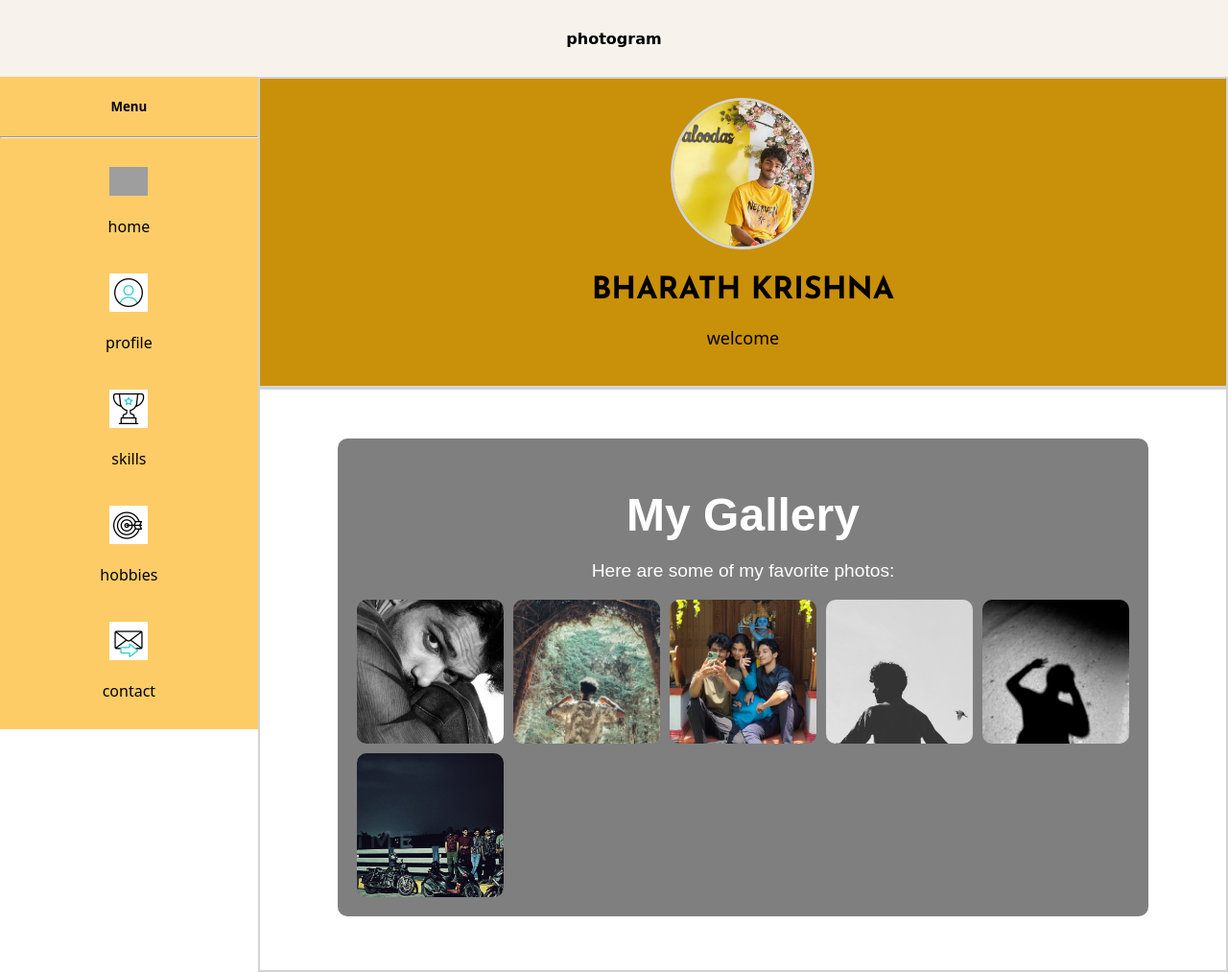
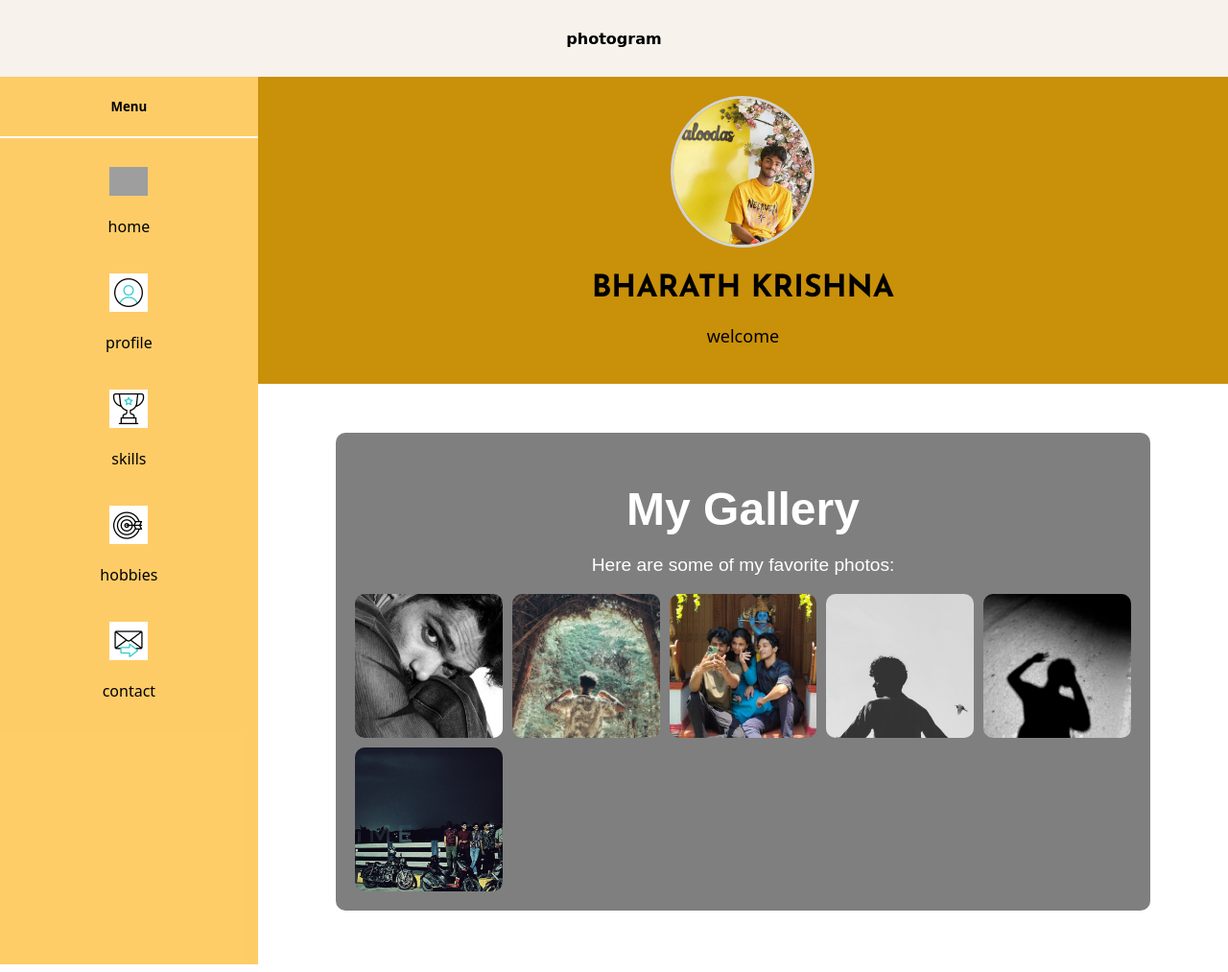
Before and after one commit to Brtkrish/websi, a plain HTML site: page index.html in a window 1280 px wide. Shown: the whole page at 96% size. Drawn offline with Linux system fonts and the light colour scheme; grey boxes are pictures that could not be loaded; a web font is replaced by a local one.

Commit message:
changed name to index

```diff
--- a/card.css
+++ b/card.css
@@ -28,6 +28,7 @@ margin: 0%;
 
 background-color: rgba(254, 181, 33, 0.682);
 flex: 2%;
+border: none;
 
 }
 .cardf img{
--- a/card.html
+++ b/index.html
@@ -10,20 +10,21 @@
 <body >
     <div class="header" style="height: 80px; background-color: rgb(247, 242, 235); ">photogram</div>
     <div class="container">
-    <div class="cardf" style="text-align: center; max-height: 680px;">
-        <h5 style="text-align: center;">Menu</h5><hr><br>
-        <div><a href="/links/galary.html" target="magic"><img src="/images/camera.gif" alt="flower" width="100%"  ></a></div><p>home</p><br>
+    <div class="cardf" style="text-align: center; max-height: 100;">
+        <h5 style="text-align: center; border: none;">Menu</h5><hr noshade="white" color="white"><br>
+        <div style="border: none;"><div><a href="/links/galary.html" target="magic"><img src="/images/camera.gif" alt="flower" width="100%"  ></a></div><p>home</p><br>
         <div class="target"><a target="magic" href="/links/profile.html"><img src="images/profile.gif" alt="flowers" width="100%" > </a><p>profile</p></div>
         <br>
         <div><a href="/links/skills.html" target="magic"><img src="images/award.gif" alt="flower" width="100%"  ></a></div><p>skills</p><br>
         <div><a href="/links/hobbies.html" target="magic"><img src="images/target.gif" alt="flower" width="100%" ></a></div><p>hobbies</p><br>
         <div><a href="/links/contact.html" target="magic"><img src="images/message.gif" alt="flower" width="100%" ></a><p>contact</p></div>
+        </div>
     </div>
-    <div class="cardr">
-        <div class="main">  <img src="images/profilepic.jpg" alt="profile">
+    <div class="cardr" style="border: none;">
+        <div class="main" style="border: none;">  <img src="images/profilepic.jpg" alt="profile">
         <h1 style="font-family:Josefin Sans", sans-serif ;"> BHARATH KRISHNA</h1>
         <P style="font-family: system-ui, -apple-system, BlinkMacSystemFont, 'Segoe UI', Roboto, Oxygen, Ubuntu, Cantarell, 'Open Sans', 'Helvetica Neue', sans-serif; font-size: large;">welcome</P> </div>
-        <div class="frame"   style="border: 2px solid lightgray;">
+        <div class="frame">
             <iframe name="magic"  src="links/galary.html" frameborder="0" height="600" width="100%" ></iframe>
             </div>
     </div>
```
